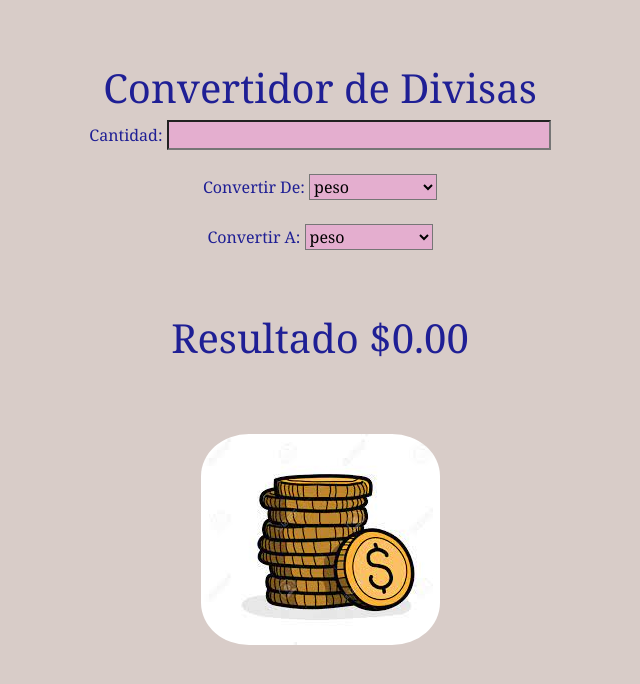
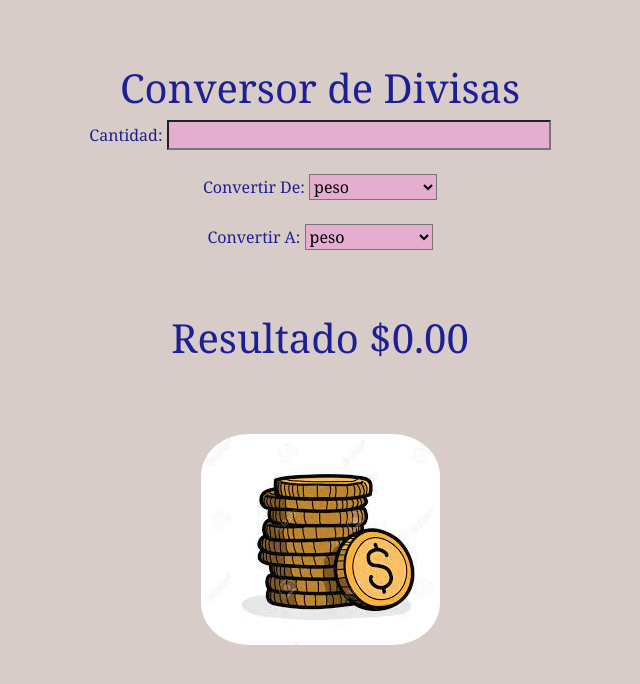
Before and after one commit to aleja5313/Reto1, a plain HTML site: page index.html in a window 1280 px wide. Shown: the whole page, without its empty margins (320-960 px from the left). Drawn offline with nearby package versions, Linux system fonts and the light colour scheme.

Commit message:
actualizando titulo de proyecto

```diff
--- a/index.html
+++ b/index.html
@@ -12,7 +12,7 @@
 
     <script src="script.js"></script>
     <center>
-    <h1> Convertidor  de Divisas</h1>
+    <h1> Conversor  de Divisas</h1>
 Cantidad: <input type="number"
 onchange="convertir()" id="cantidad">
 <br/><br>
```
